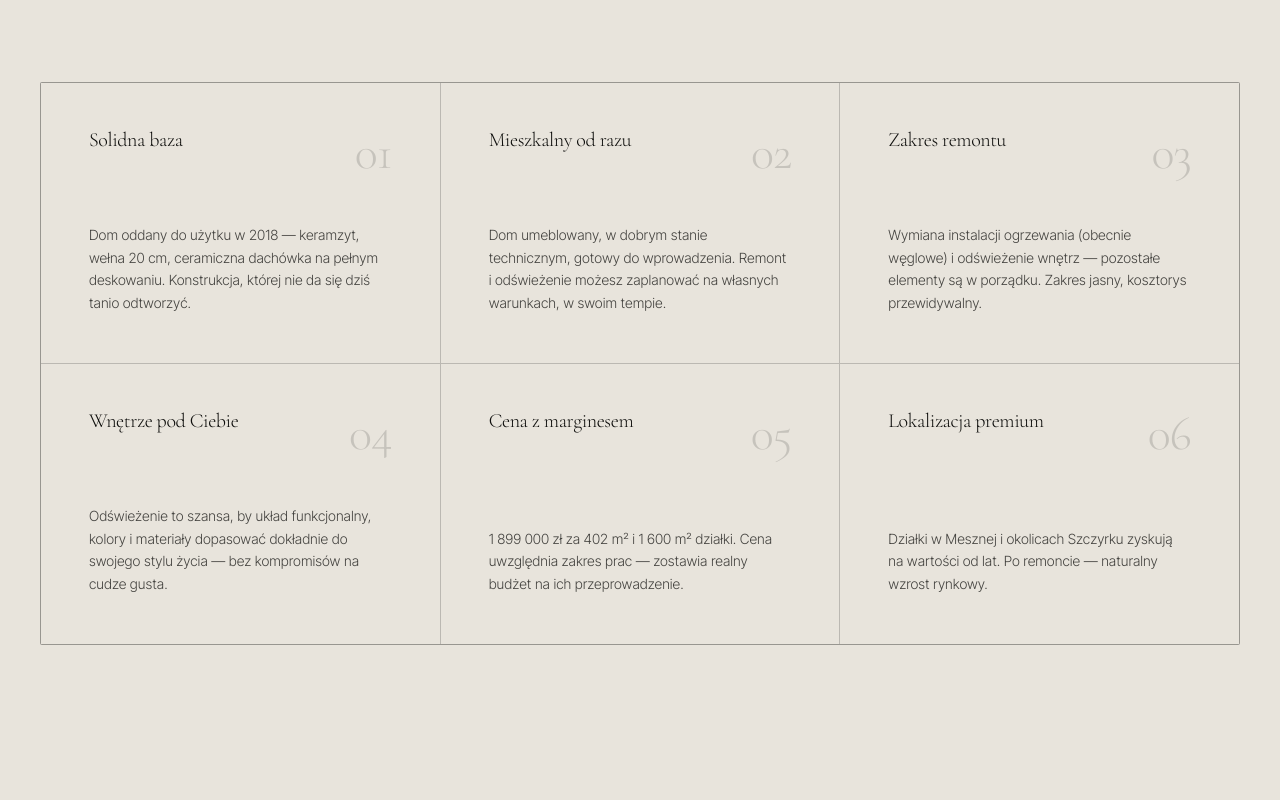
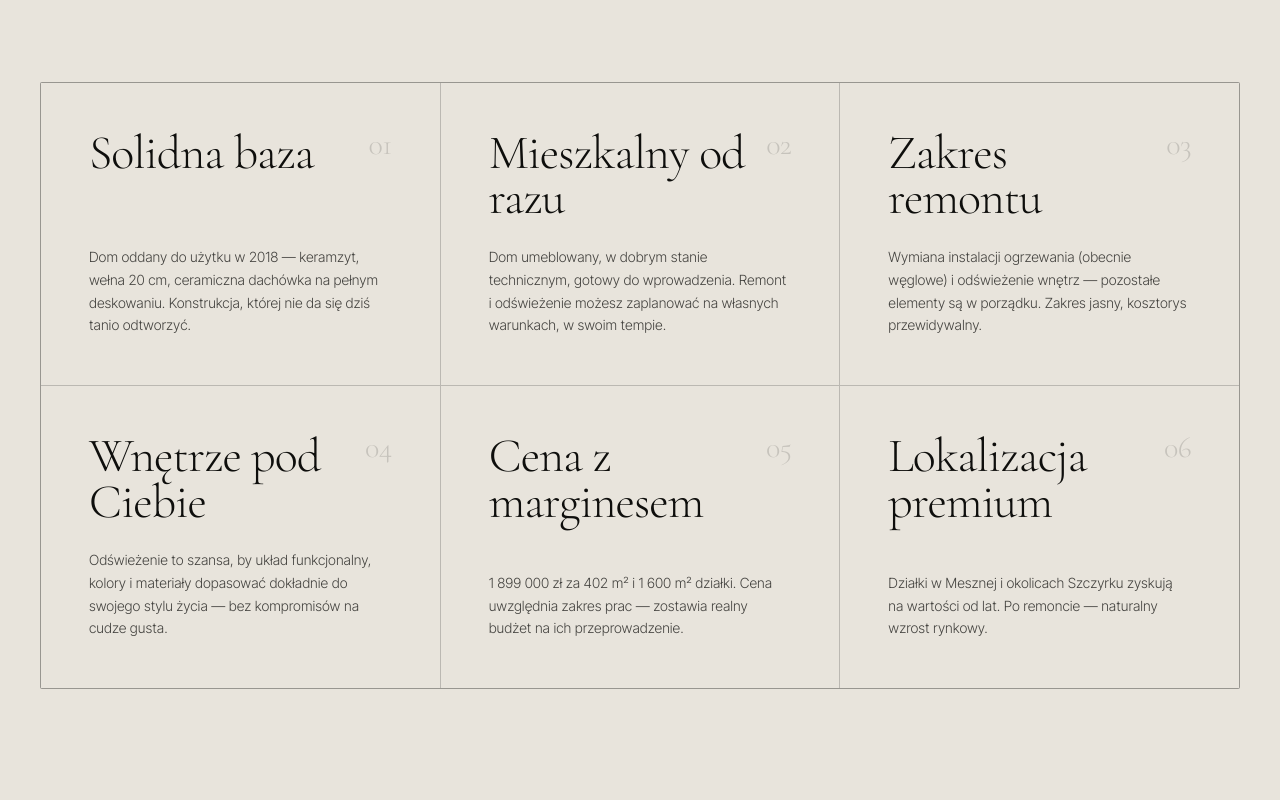
Before and after one commit to katpilarz/dom-meszna, a Next.js app: page / in a window 1280 px wide. Shown: the part 6320-7120 px from the top of the page. Built offline with nearby package versions, Linux system fonts and the light colour scheme; no server answers.

Commit message:
site styling updates

```diff
--- a/components/Location.tsx
+++ b/components/Location.tsx
@@ -185,7 +185,7 @@ export default function Location() {
                     fontFamily="var(--font-mono)"
                     letterSpacing="0.15em"
                   >
-                    VILLA MESZNA
+                    DOM MESZNA
                   </text>
                 </g>
 
--- a/components/Potential.tsx
+++ b/components/Potential.tsx
@@ -93,8 +93,8 @@ export default function Potential() {
               className="pot-card bg-(--bg-alt) p-8 md:p-12 min-h-[280px] flex flex-col"
             >
               <div className="flex items-start justify-between mb-6">
-                <div className="display-serif text-xl">{opp.title}</div>
-                <div className="display-serif text-5xl opacity-15">
+                <div className="display-serif text-5xl">{opp.title}</div>
+                <div className="display-serif text-3xl opacity-15">
                   {opp.n}
                 </div>
               </div>
```
